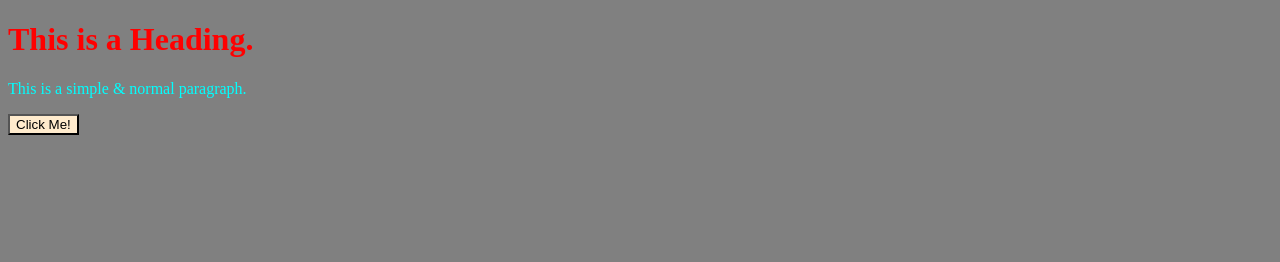
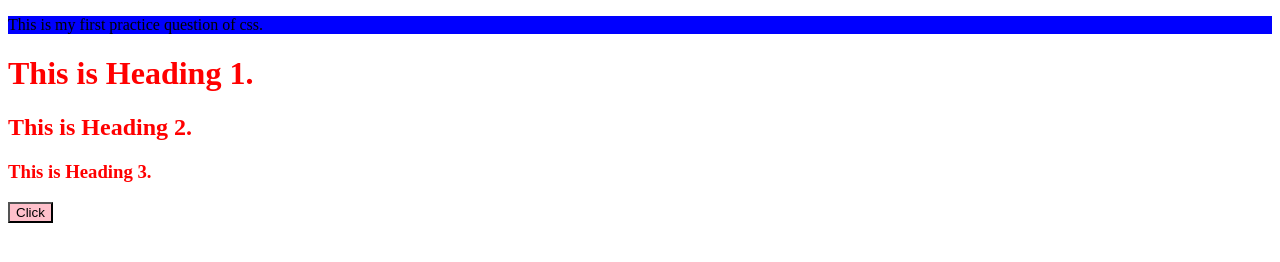
Before and after one commit to CodeWithMihran/Learning-Beginner-HTML-CSS, a plain HTML site: page index.html in a window 1280 px wide. Drawn offline with Linux system fonts and the light colour scheme.

Commit message:
Learning Basics of CSS and Completed Practice Sheet 1

```diff
--- a/index.html
+++ b/index.html
@@ -3,12 +3,21 @@
 <head>
     <meta charset="UTF-8">
     <meta name="viewport" content="width=device-width, initial-scale=1.0">
-    <title>Learning CSS</title>
+    <title>Practice Q.1</title>
     <link rel="stylesheet" href="style.css">
+    <style>
+        button{
+            background-color: blue;
+        }
+    </style>
 </head>
 <body>
-    <h1>This is a Heading.</h1>
-    <p>This is a simple & normal paragraph.</p>
-    <button>Click Me!</button>
+    <div id="box">
+        <p>This is my first practice question of css.</p>
+    </div>
+    <h1 class="heading">This is Heading 1.</h1>
+    <h2 class="heading">This is Heading 2.</h2>
+    <h3 class="heading">This is Heading 3.</h3>
+    <button style="background-color: pink;">Click</button>
 </body>
 </html>
--- a/style.css
+++ b/style.css
@@ -1,13 +1,13 @@
-h1{
+#box{
+    background-color: blue;
+}
+.heading{
     color: red;
 }
-body{
-    background-color: gray;
+/* h1, h2, h3{
+    color: red;
+} */
+
+button{
+    background-color: green;
 }
-p{
-    color:aqua;
-}
-button{
-    background-color: blanchedalmond;
-    color: black;
-}
```
Also changed, not shown: Learned.css (added), Learned.html (renamed from Hello.html).
